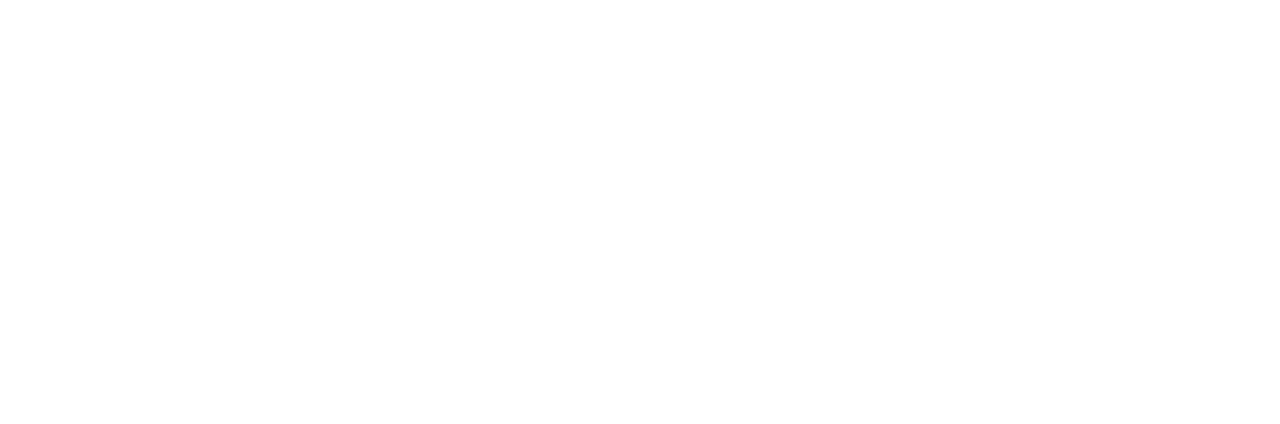
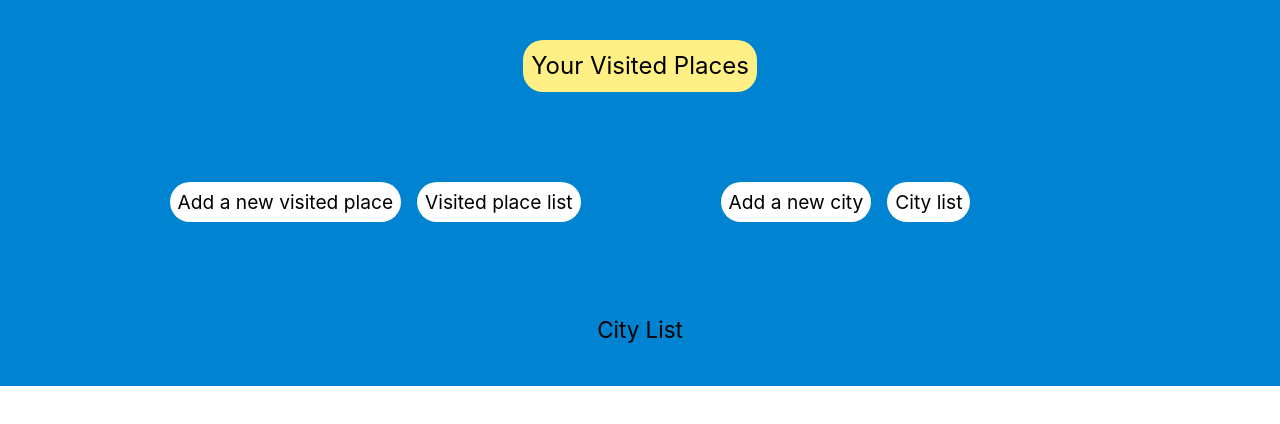
Before and after one commit to ArBa-dev-J/VisitedPlaces, a React (Vite) app in the folder front/: page /cityList in a window 1280 px wide. Shown: the top 424 px of the page. Built offline with nearby package versions, Linux system fonts and the light colour scheme.

Commit message:
add city list page and function file

```diff
--- /dev/null
+++ b/front/src/components/Lists/CityList/CityList.jsx
@@ -0,0 +1,9 @@
+function CityList(){
+    return(
+        <>
+
+        </>
+    );
+}
+
+export default CityList;
--- a/front/src/components/Lists/CityList/cityListPage.jsx
+++ b/front/src/components/Lists/CityList/cityListPage.jsx
@@ -1,6 +1,16 @@
+import PageHeader from "../../PageHeader";
+import CityList from "./CityList";
+
 function CityListPage(){
     return (
         <>
+        <PageHeader/>
+
+        <section className="pt-10">
+                <h2 className="text-center pt-10 pb-10 text-[1.4rem]">City List</h2>
+
+                <CityList/>
+            </section>
         </>
     );
 }
```
